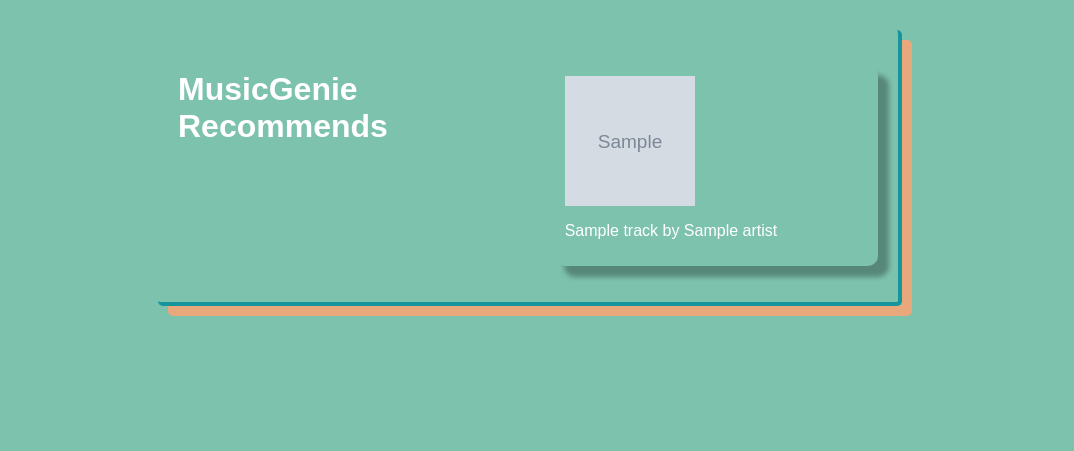
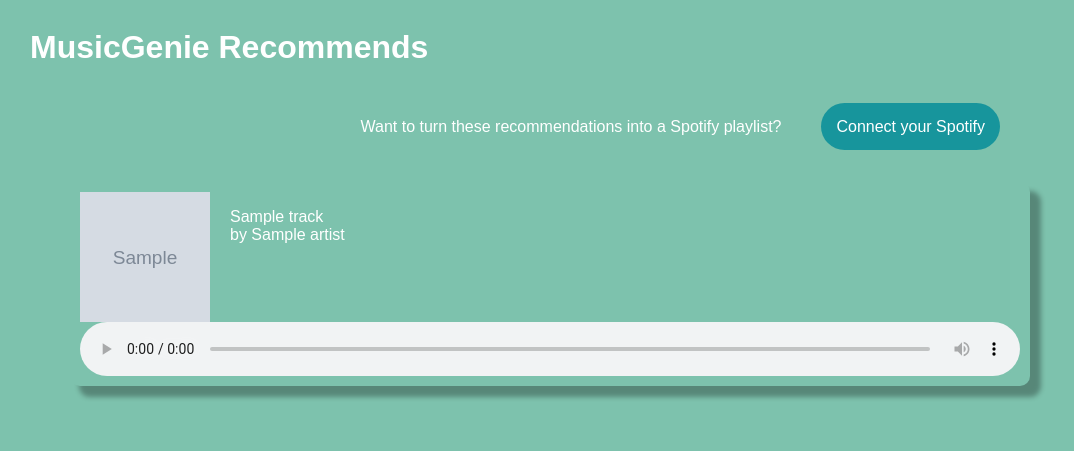
Before and after one commit to gmendzy/spotify-project, a Flask app: template templates/results.html in a window 1280 px wide. Shown: the top 451 px of the page, without its empty margins (110-1184 px from the left). Run offline with Flask 3, Linux system fonts and the light colour scheme; the template is opened without the code that fills it: most values are stand-ins (such as "Sample title", 1, 10 or a date in 2020); grey boxes marked "Sample" are stand-in pictures.

Commit message:
Added connect to Spotify and create playlist  feature

```diff
--- a/app.py
+++ b/app.py
@@ -1,22 +1,53 @@
-from flask import Flask, render_template, request, redirect, session
+from flask import Flask, render_template, request, redirect, session, url_for
 from spotipy import Spotify
 from spotipy.oauth2 import SpotifyClientCredentials, SpotifyOAuth
+from spotipy.cache_handler import FlaskSessionCacheHandler
 from datetime import datetime
 from dotenv import load_dotenv
 import os
 import random
 
+app = Flask(__name__)
+app.config['SECRET_KEY'] = os.urandom(64)
+
+
 load_dotenv()
 client_id = os.getenv("CLIENT_ID")
 client_secret = os.getenv("CLIENT_SECRET")
+redirect_uri = os.getenv("SPOTIPY_REDIRECT_URI")
 
 
 client_credentials_manager = SpotifyClientCredentials(client_id=client_id, client_secret=client_secret)
 sp = Spotify(client_credentials_manager=client_credentials_manager)
 
 
-app = Flask(__name__)
+#For creating playlists
+scope = 'playlist-modify-public'
 
+
+cache_handler = FlaskSessionCacheHandler(session)
+
+#For connecting to Spotify
+sp_oauth = SpotifyOAuth(
+    client_id = client_id,
+    client_secret=client_secret,
+    redirect_uri=redirect_uri,
+    scope=scope,
+    cache_handler=cache_handler,
+    show_dialog=True
+)
+
+spLogin = Spotify(auth_manager=sp_oauth)
+
+
+
+
+
+
+
+
+
+filtered_tracks = []
 saved_song = {}
 saved_genre ={}
 
@@ -26,6 +57,18 @@ saved_genre ={}
 def index():
     return render_template('index.html')
 
+
+
+@app.route('/login')
+def connect_spotify():
+    if not sp_oauth.validate_token(cache_handler.get_cached_token()):
+        auth_url = sp_oauth.get_authorize_url()
+        return redirect(auth_url)
+
+@app.route('/callback')
+def callback():
+    sp_oauth.get_access_token(request.args['code'])
+    return redirect('/create_playlist')
 
 @app.route('/search')
 def search():
@@ -50,6 +93,31 @@ def choose_song():
     saved_song = sp.track(song_id)
     return redirect('/questionnaire')
 
+@app.route('/create_playlist')
+def create_playlist():
+    if not sp_oauth.validate_token(cache_handler.get_cached_token()):
+        auth_url = sp_oauth.get_authorize_url()
+        return redirect(auth_url)
+
+    user = spLogin.current_user()
+    user_ID = user['id']
+
+
+
+    playlist = spLogin.user_playlist_create(user=f"{user_ID}", name="MusicGenie Playlist",
+                                             public=True, description="Created by MusicGenie"
+                                             )
+
+    playlist_ID = playlist['id']
+
+
+    track_uris = [song['uri'] for song in filtered_tracks]
+    print(track_uris)
+
+    spLogin.user_playlist_add_tracks(user=f"{user_ID}",playlist_id = playlist_ID,
+                                          tracks=track_uris)
+
+    return redirect("/generate_playlist_from_questionnaire")
 
 
 @app.route('/questionnaire')
@@ -127,7 +195,7 @@ def generate_recommendations():
     start_date, end_date = time_periods[time_period]
 
 
-    filtered_tracks = []
+
     for track in recommendations['tracks']:
         album = sp.album(track['album']['id'])
         release_date = album['release_date']
--- a/static/style.css
+++ b/static/style.css
@@ -45,9 +45,6 @@ header {
     text-decoration: none;
 }
 
-.links li:hover {
-    text-decoration: underline;
-}
 
 .form-container {
     border-radius: 50% 20% / 10% 40%;
@@ -130,6 +127,10 @@ body {
 
 }
 
+.result-final {
+    margin-bottom:50px;
+}
+
 .search-button {
     background-color: #17959c;
     color:white;
@@ -139,6 +140,10 @@ body {
     margin-top: 30px;
     height: 50px;
     transition-duration: 0.4s;
+}
+
+.connect{
+    padding: 15px 15px;
 }
 
 .search-button:hover {
@@ -207,10 +212,11 @@ audio {
 
 }
 
-.form-container {
+.q-form-container {
     max-width: 700px;
     display:flex;
     justify-content: center;
+    margin: 0 auto;
     padding: 20px;
     border-bottom: 4px #17959c solid;
     border-right: 4px #17959c solid;
@@ -222,3 +228,12 @@ audio {
     display:flex;
     justify-content: center;
 }
+
+.result-form-container {
+    margin: 0 auto;
+    display:flex;
+    justify-content: center;
+    flex-direction: column;
+    margin-bottom: 50px;
+    max-width: 1000px;
+}
--- a/templates/questionnaire.html
+++ b/templates/questionnaire.html
@@ -9,7 +9,7 @@
 </head>
 
 <body>
-    <div class='form-container'>
+    <div class='q-form-container'>
         <form action="/generate_playlist_from_questionnaire" method="post">
             <div class="form-group">
                 <label>What's your mood?</label>
--- a/templates/results.html
+++ b/templates/results.html
@@ -7,13 +7,26 @@
     <link rel="stylesheet" type="text/css" href="{{ url_for('static', filename='style.css') }}">
 </head>
 <body>
-    <div class = "form-container">
+    <div class = "result-form-container">
     <h1>MusicGenie Recommends</h1>
+    <header>
+        <ul class="links">
+            <li>
+                Want to turn these recommendations into a Spotify playlist?
+            </li>
+            <li>
+                <a class = "search-button connect" href="login" action="/login" method="POST">Connect your Spotify</a>
+            </li>
+        </ul>
+    </header>
     <ul>
         {% for track in playlist_data %}
-        <div class = "result">
+        <div class = "result result-final">
             <img class = "album-cover" src="{{ track.album.images[0].url}}" alt = "{{ track.name }} album cover">
-            <p>{{ track['name'] }} by {{ track['artists'][0]['name'] }}</p>
+            <p>{{ track['name'] }} <br> by {{ track['artists'][0]['name'] }}</p>
+
+            <audio controls controls-list="nodurationchange nodownload nofullscreen noremoteplayback"
+                src="{{track.preview_url}}" class="webplayer"> Link</audio>
         </div>
         {% endfor %}
     </ul>
```
Also changed, not shown: templates/index.html (+3 -9 lines), 2 other files.
